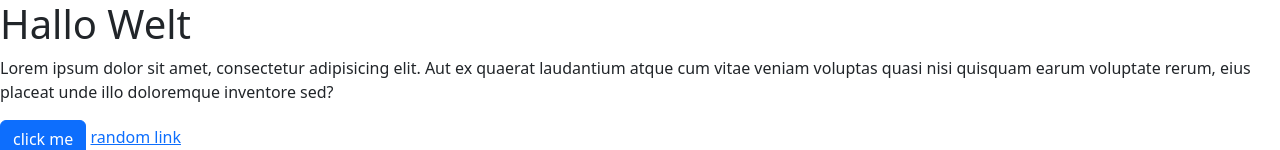
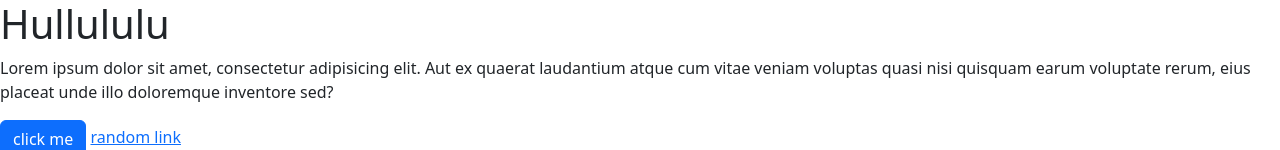
Before and after one commit to Real-istic/QuizApp, a website: page index.html in a window 1280 px wide. Shown: the top 150 px of the page. Drawn offline with nearby package versions, Linux system fonts and the light colour scheme.

Commit message:
added hullu

```diff
--- a/index.html
+++ b/index.html
@@ -8,7 +8,7 @@
     <title>QuizApp</title>
 </head>
 <body>
-    <h1>Hallo Welt</h1>
+    <h1>Hullululu</h1>
     <p>Lorem ipsum dolor sit amet, consectetur adipisicing elit. Aut ex quaerat laudantium atque cum vitae veniam voluptas quasi nisi quisquam earum voluptate rerum, eius placeat unde illo doloremque inventore sed?</p>
     <button class="btn btn-primary">click me</button> <a href="#">random link</a>
     <div class="card mb-3" style="max-width: 540px;">
```
